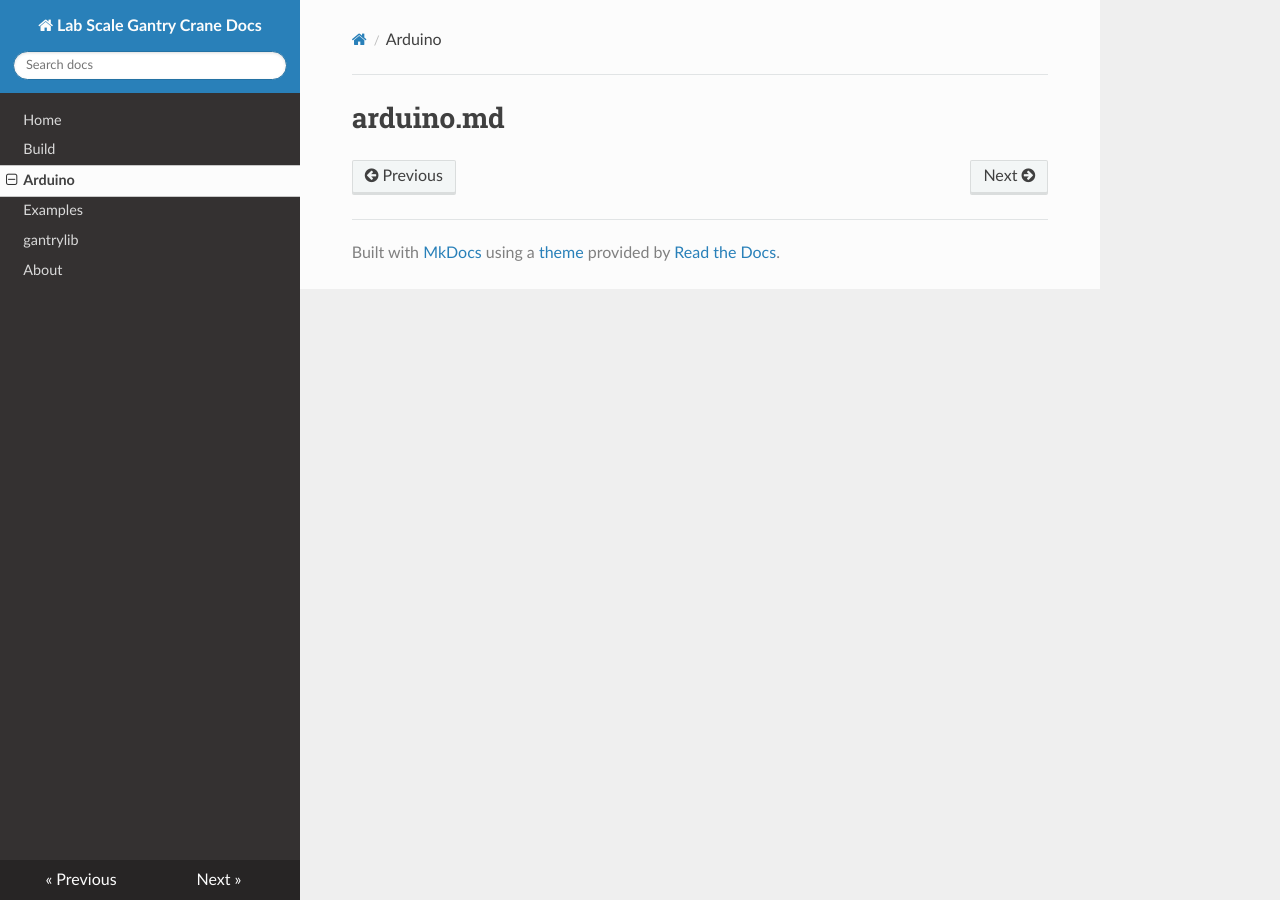
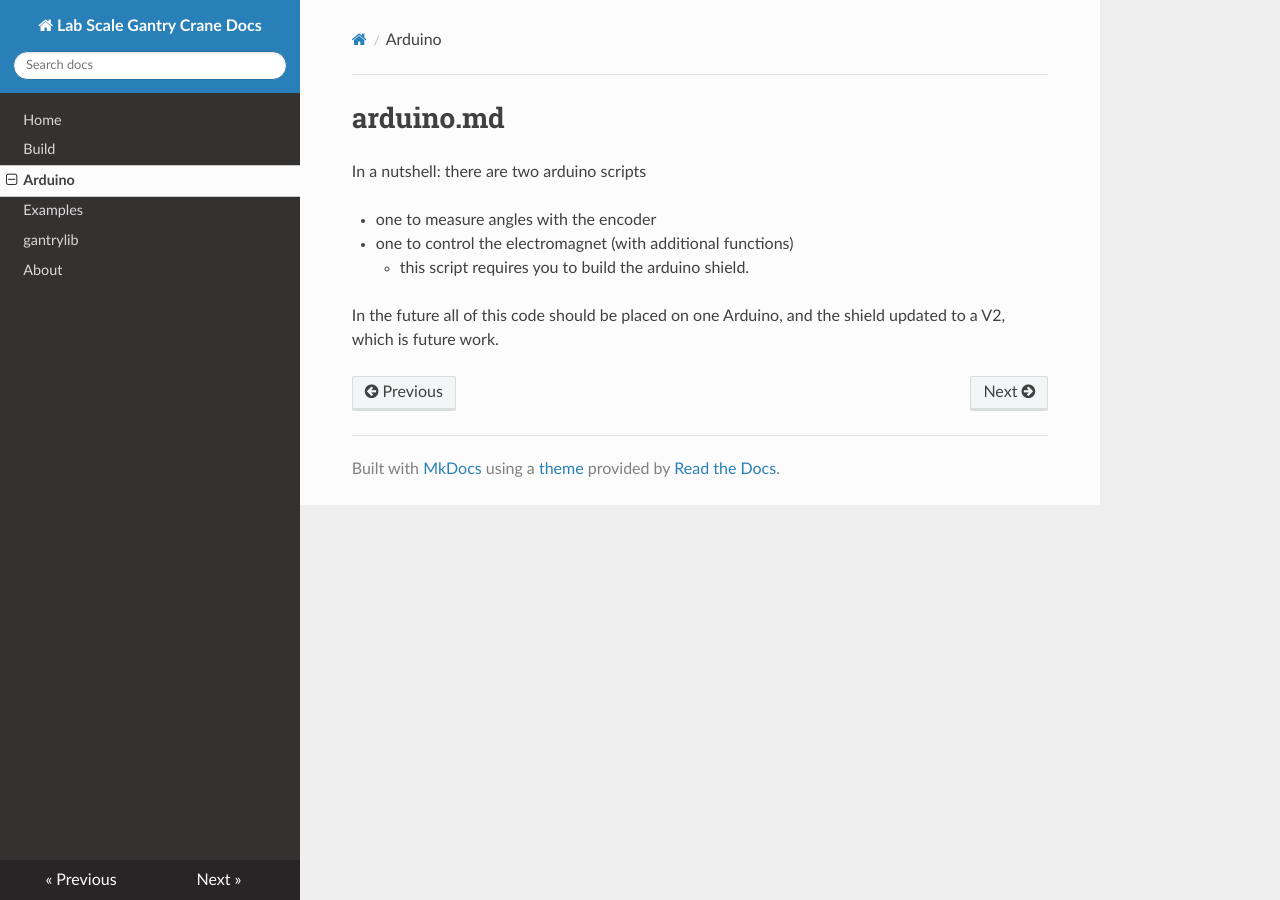
Before and after one commit to Cosys-Lab/lab-scale-gantry-crane, an MkDocs documentation site: the page built from docs/arduino.md, in a window 1280 px wide. Built offline with MkDocs 1.6.1, drawn with Linux system fonts in a browser that asks for light colours; nearby versions of some CDN libraries.

Commit message:
Update docs

```diff
--- a/docs/arduino.md
+++ b/docs/arduino.md
@@ -1 +1,10 @@
 # arduino.md
+
+In a nutshell: there are two arduino scripts
+
+* one to measure angles with the encoder
+* one to control the electromagnet (with additional functions)
+    * this script requires you to build the arduino shield.
+
+In the future all of this code should be placed on one Arduino,
+and the shield updated to a V2, which is future work.
```
Also changed, not shown: docs/examples.md (+11 -1 lines), docs/gantrylib.md (+6 -0 lines), docs/assets/20250130_125927740_iOS.jpg (added), docs/assets/20250130_125935892_iOS.jpg (added), docs/assets/20250130_125942894_iOS.jpg (added), docs/assets/20250130_125951539_iOS.jpg (added), docs/assets/20250130_130008597_iOS.jpg (added), docs/assets/20250130_130024086_iOS.jpg (added), docs/assets/20250130_130033843_iOS.jpg (added), docs/assets/20250130_130045796_iOS.jpg (added), docs/assets/20250130_130055285_iOS.jpg (added), docs/assets/20250130_130113079_iOS.jpg (added), docs/assets/20250130_130200176_iOS.jpg (added).
